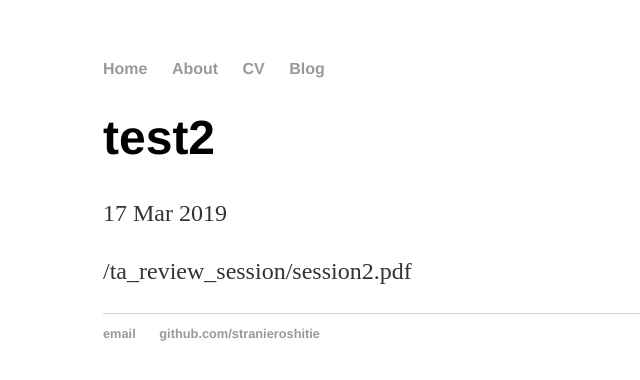
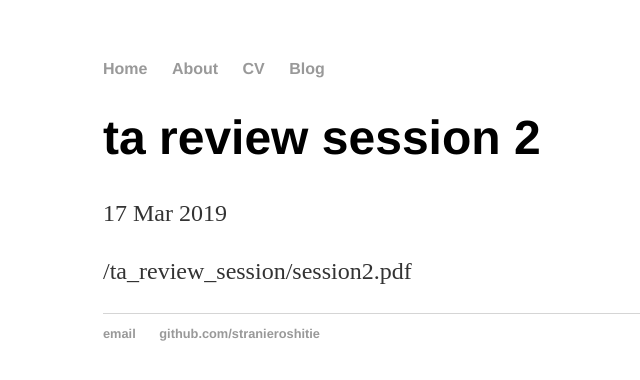
Before and after one commit to stranieroshitie/stranieroshitie.github.io, a Jekyll site: the page built from _posts/2019-03-17-TA-Review-Session-2.md, in a window 1280 px wide. Shown: the top 380 px of the page, without its empty margins (89-729 px from the left). Built offline with Jekyll 4.4.1, drawn with Linux system fonts in a browser that asks for light colours.

Commit message:
Update and rename 2019-03-17-just-test-for-post-pdf-2.md to 2019-03-17-TA-Review-Session-2.md

```diff
--- a/_posts/2019-03-17-just-test-for-post-pdf-2.md
+++ b/_posts/2019-03-17-TA-Review-Session-2.md
@@ -1,6 +1,6 @@
 ---
 layout: post
-title: "test2"
+title: "ta review session 2"
 date: 2019-03-17
 ---
 
```
